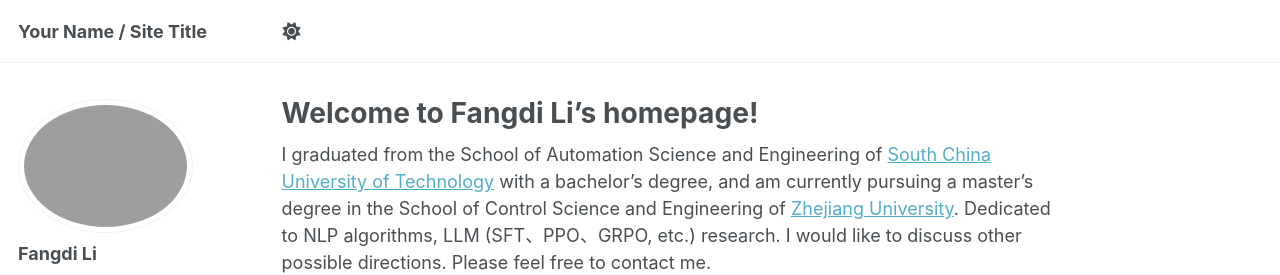
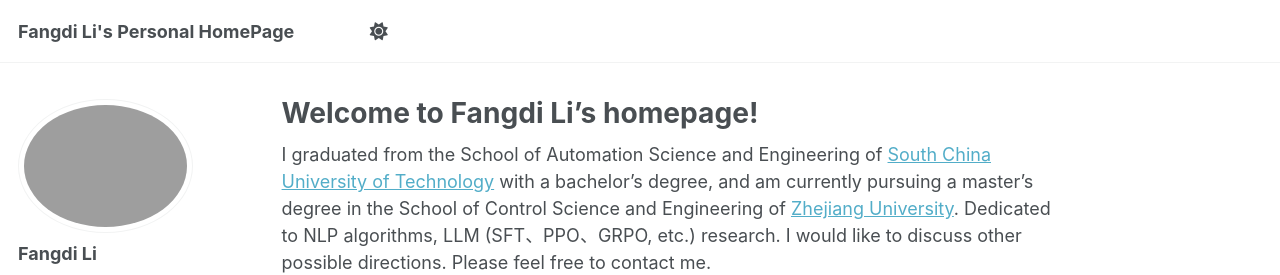
Before and after one commit to Bendywater/FdbendyLi.github.io, a Jekyll site: the page built from _pages/about.md, in a window 1280 px wide. Shown: the top 275 px of the page. Built offline with Jekyll 4.4.1, drawn with Linux system fonts in a browser that asks for light colours.

Commit message:
Update _config.yml

```diff
--- a/_config.yml
+++ b/_config.yml
@@ -9,7 +9,7 @@
 # Basic Site Settings
 locale                   : "en-US"
 site_theme               : "default"
-title                    : "Your Name / Site Title"
+title                    : "Fangdi Li's Personal HomePage"
 title_separator          : "-"
 name                     : &name "Your Name"
 description              : &description "personal description"
```
